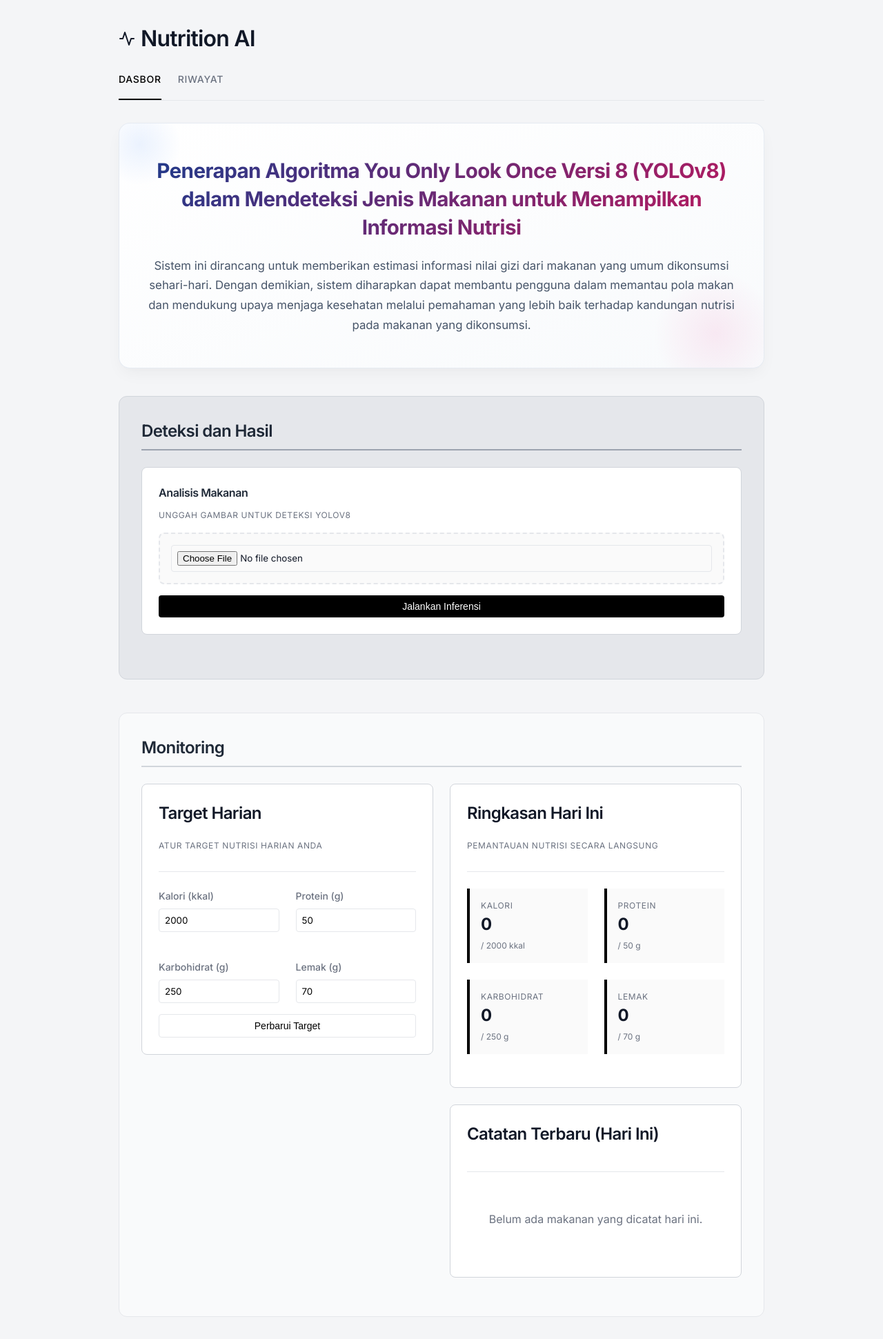
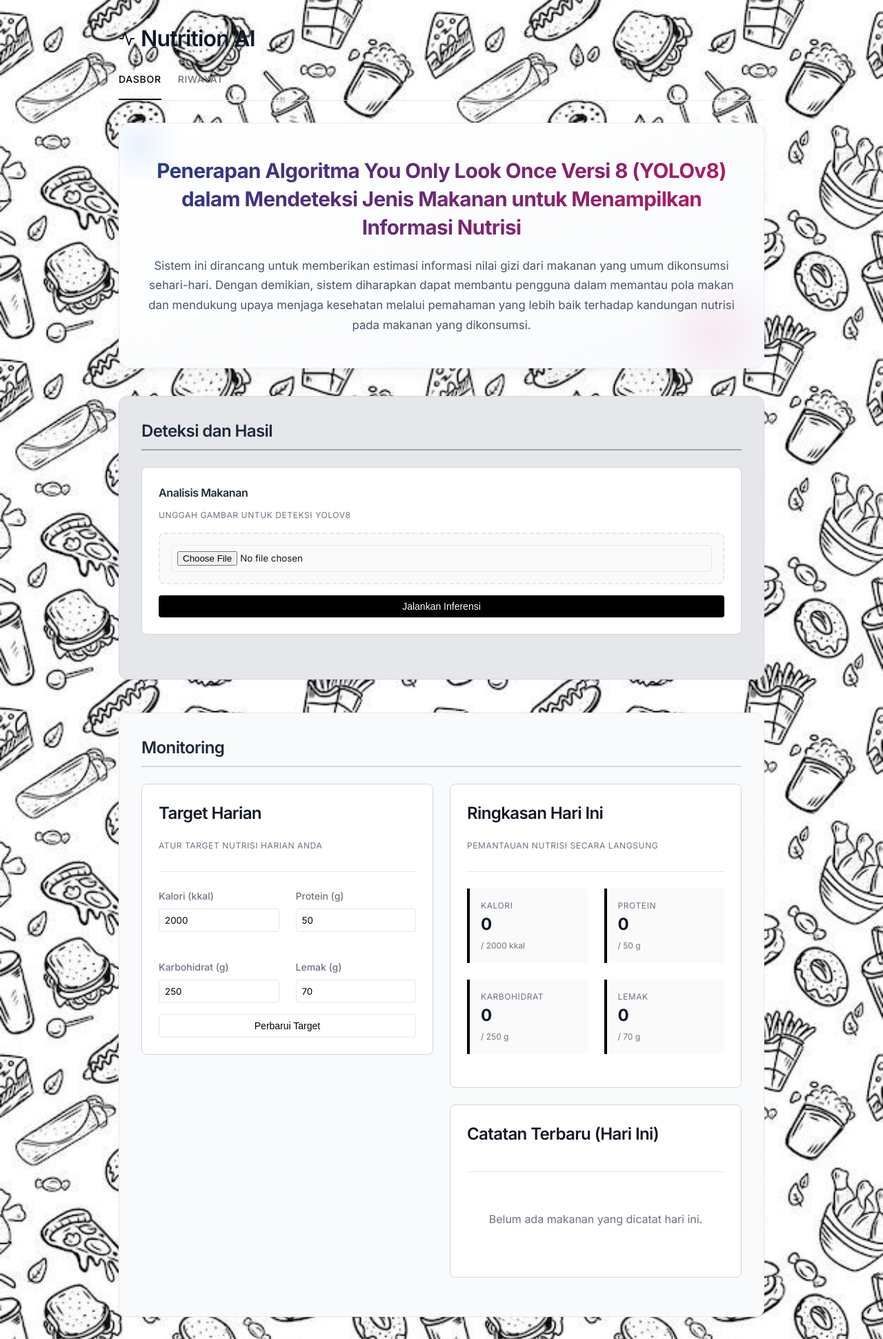
Before and after one commit to MuhammadAliffandy/food-fat-detection, a Flask app: page / in a window 1280 px wide. Shown: the whole page at 69% size. Run offline with Flask 3, Linux system fonts and the light colour scheme; data comes from the database, SQL or seed files in the repository; data that the repository does not hold is empty.

Commit message:
Add background image styling

```diff
--- a/web_app/static/css/style.css
+++ b/web_app/static/css/style.css
@@ -16,6 +16,11 @@
 body {
   font-family: 'Inter', -apple-system, BlinkMacSystemFont, "Segoe UI", Roboto, sans-serif;
   background-color: var(--bg-color);
+  background-image: url('../images/bg.jpg');
+  background-size: cover;
+  background-position: center;
+  background-attachment: fixed;
+  background-repeat: no-repeat;
   color: var(--text-main);
   margin: 0;
   padding: 0;
```
Also changed, not shown: web_app/static/images/bg.jpg (added).
